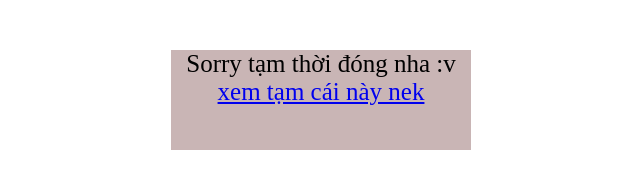
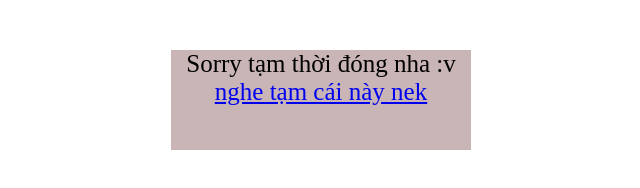
Before and after one commit to achin62/ptn, a plain HTML site: page index.html in a window 1280 px wide. Shown: the full height of the page, 319-959 px from the left. Drawn offline with Linux system fonts and the light colour scheme.

Commit message:
Update index.html

```diff
--- a/index.html
+++ b/index.html
@@ -10,7 +10,7 @@
     <div style="height: 100px; width: 300px; background: rgb(201, 181, 181);
     font-size: 25px; margin: 0 auto 0; margin-top: 50px;text-align: center;">
         Sorry tạm thời đóng nha :v
-        <a href="achin62.github.io/nhg/">xem tạm cái này nek</a>
+        <a href="achin62.github.io/nhg/">nghe tạm cái này nek</a>
     </div>
 </body>
 </html>
```
